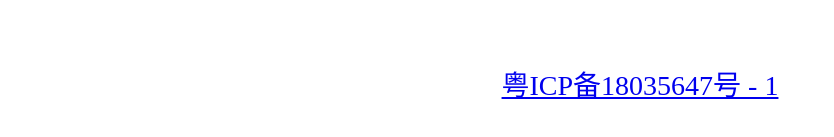
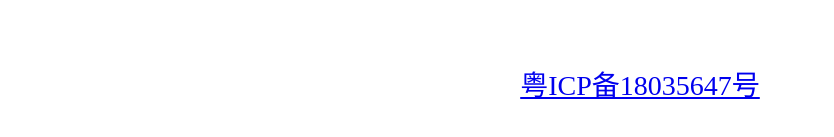
Before and after one commit to DavidWong9785/DavidWong9785.github.io, a plain HTML site: page index.html in a window 1280 px wide. Shown: the part 569-706 px from the top of the page, without its empty margins (0-834 px from the left). Drawn offline with Linux system fonts and the light colour scheme.

Commit message:
Update index.html

```diff
--- a/index.html
+++ b/index.html
@@ -20,7 +20,7 @@
 	  <img src="https://timgsa.baidu.com/timg?image&quality=80&size=b9999_10000&sec=1586919415811&di=88ad5b08ff29d0d14e020a208530b798&imgtype=0&src=http%3A%2F%2Fhbimg.b0.upaiyun.com%2Fd87d6ee2ec06a72c2a00dfb527b2247c48d91e0c96bc-MDSADK_fw658"/>
 	  有什么话想和我说，可以邮我哦mail@davidwong.cn
 	  <div class="bottom">
-		  <a href="https://beian.miit.gov.cn/">粤ICP备18035647号 - 1</a>
+		  <a href="https://beian.miit.gov.cn/">粤ICP备18035647号</a>
 	  </div>
   </div>
 </body>
```
